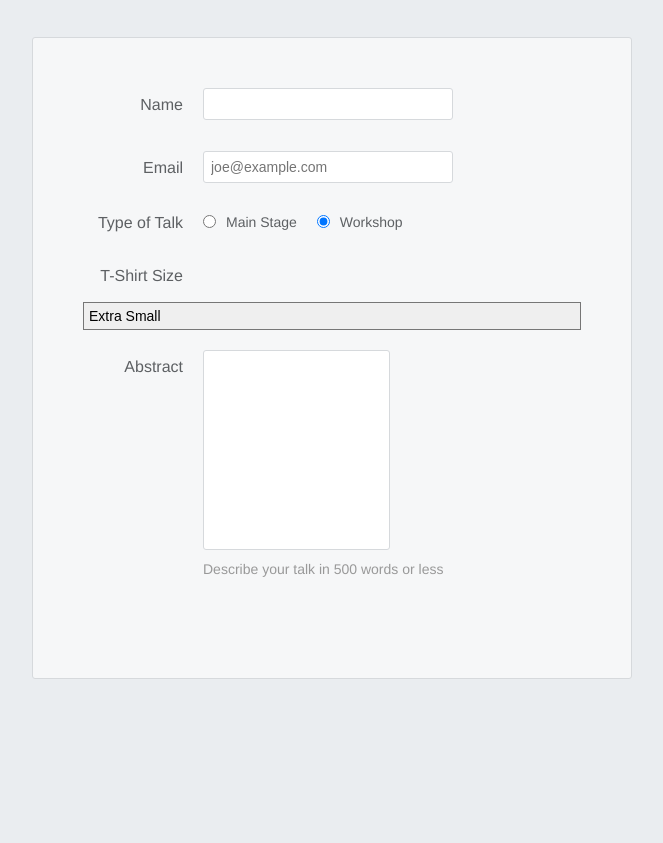
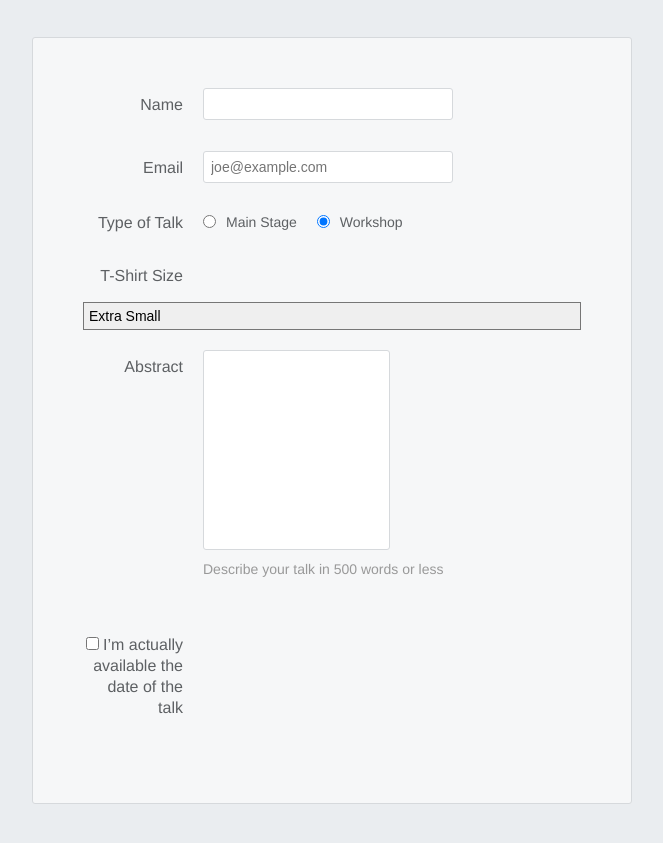
Before and after one commit to Joshdefleur/Forms, a plain HTML site: page index.html in a window 1280 px wide. Shown: the part 225-1068 px from the top of the page, without its empty margins (308-971 px from the left). Before the commit the page ends 944 px from the top, so only its background shows below. Drawn offline with Linux system fonts and the light colour scheme.

Commit message:
checkbox html

```diff
--- a/index.html
+++ b/index.html
@@ -56,6 +56,13 @@
         <div class='instructions'>Describe your talk in 500 words or less</div>
       </div>
 
+      <div class='form-row'>
+        <label class='checkbox-label' for='available'>
+        <input id='available' name='available' type='checkbox' value='is-available'/>
+        <span>I’m actually available the date of the talk</span>
+        </label>
+      </div>
+
     </form>
 
 
```
